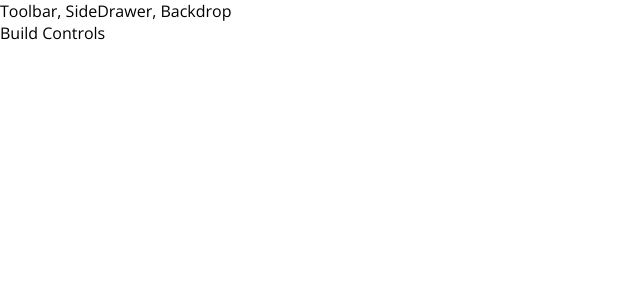
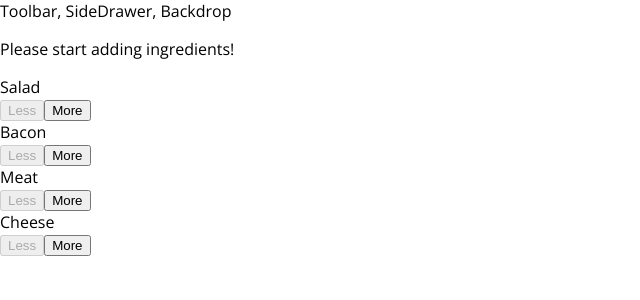
Before and after one commit to HuynhHongAn/React-Course-Burger-app, a React app: page / in a window 1280 px wide. Shown: the top 300 px of the page, without its empty margins (0-640 px from the left). Built offline with nearby package versions, Linux system fonts and the light colour scheme.

Commit message:
Add and Remove Ingredients

```diff
--- /dev/null
+++ b/src/components/Burger/BuildControls/BuildControl/BuildControl.css
@@ -0,0 +1,56 @@
+.BuildControl {
+  display: flex;
+  justify-content: space-between;
+  align-items: center;
+  margin: 5px 0;
+}
+
+.BuildControl button {
+  display: block;
+  font: inherit;
+  padding: 5px;
+  margin: 0 5px;
+  width: 80px;
+  border: 1px solid #AA6817;
+  cursor: pointer;
+  outline: none;
+}
+
+.BuildControl button:disabled {
+  background-color: #AC9980;
+  border: 1px solid #7E7365;
+  color: #ccc;
+  cursor: default;
+}
+
+.BuildControl button:hover:disabled {
+  background-color: #AC9980;
+  color: #ccc;
+  cursor: not-allowed;
+}
+
+.Label {
+  padding: 10px;
+  font-weight: bold;
+  width: 80px;
+}
+
+.BuildControl .Less {
+  background-color: #D39952;
+  color: white;
+}
+
+.BuildControl .More {
+  background-color: #8F5E1E;
+  color: white;
+}
+
+.BuildControl .Less:hover, .BuildControl .Less:active {
+  background-color: #DAA972;
+  color: white;
+}
+
+.BuildControl .More:hover,.BuildControl .More:active {
+  background-color: #99703F;
+  color: white;
+}
--- /dev/null
+++ b/src/components/Burger/BuildControls/BuildControl/BuildControl.js
@@ -0,0 +1,15 @@
+import React from 'react';
+
+import classes from './BuildControl.css';
+
+const buildControl = (props) => {
+  return (
+  <div className={classes.BuildControl}>
+    <div className={classes.Label}>{props.label}</div>
+    <button onClick={props.removed} className={classes.Less} disabled={props.disabled}>Less</button>
+    <button onClick={props.added} className={classes.More}>More</button>
+  </div>
+  );
+}
+
+export default buildControl;
--- /dev/null
+++ b/src/components/Burger/BuildControls/BuildControls.css
@@ -0,0 +1,12 @@
+.BuildControls {
+  width: 100%;
+  background-color: #cf8f2e;
+  display: flex;
+  flex-flow: column;
+  align-items: center;
+  box-shadow: 0 2px 1px #ccc;
+  margin: auto;
+  padding: 10px 0;
+
+
+}
--- /dev/null
+++ b/src/components/Burger/BuildControls/BuildControls.js
@@ -0,0 +1,29 @@
+import React from 'react';
+
+import classes from './BuildControls.css';
+import BuildControl from './BuildControl/BuildControl';
+
+const controls = [
+  {label: 'Salad', type: 'salad'},
+  {label: 'Bacon', type: 'bacon'},
+  {label: 'Meat', type: 'meat'},
+  {label: 'Cheese', type: 'cheese'}
+];
+
+const buildControls = (props) => {
+
+  return (
+    <div className={classes.BuildControls}>
+      {controls.map(ctrl => (
+        <BuildControl
+          key={ctrl.label}
+          label={ctrl.label}
+          added={() => props.ingredientAdded(ctrl.type)}
+          removed={() => props.ingredientRemoved(ctrl.type)}
+          disabled={props.disabled[ctrl.type]}/>
+      ))}
+    </div>
+  );
+}
+
+export default buildControls;
--- a/src/components/Burger/Burger.js
+++ b/src/components/Burger/Burger.js
@@ -3,13 +3,20 @@
 import BurgerIngredient from './BurgerIngredient/BurgerIngredient';
 
 const burger = (props) => {
-  const transformedIngredients = Object.keys(props.ingredients)
+  let transformedIngredients = Object.keys(props.ingredients)
     .map(igKey => { //This is the value of keys, i.e: meat, cheese, salad and bacon.
       return [...Array(props.ingredients[igKey])].map((_, i) => {
         //Array(3): Create an array with 3 empty object
         return <BurgerIngredient key={igKey + i} type={igKey}></BurgerIngredient>
       });
+    })
+    .reduce((arr, el) => {
+      return arr.concat(el);
     });
+
+  if (transformedIngredients.length === 0){
+    transformedIngredients = <p>Please start adding ingredients!</p>
+  }
   return (
     <div className={classes.Burger}>
       <BurgerIngredient type="bread-top"/>
--- a/src/containers/BurgerBuilder/BurgerBuilder.js
+++ b/src/containers/BurgerBuilder/BurgerBuilder.js
@@ -1,6 +1,14 @@
 import React, {Component} from 'react';
 import Aux from '../../hoc/Aux';
-import Burger from '../../components/Burger/Burger'
+import Burger from '../../components/Burger/Burger';
+import BuildControls from '../../components/Burger/BuildControls/BuildControls';
+
+const INGREDIENT_PRICES = {
+  salad: 0.5,
+  cheese: 0.4,
+  meat: 1.3,
+  bacon: 0.7
+};
 
 class BurgerBuilder extends Component {
   // constructor (props) {
@@ -9,20 +17,72 @@
   // }
 
   state = {
-    ingredients :{
-      salad: 1,
-      bacon: 1,
-      cheese: 2,
-      meat: 2
-    }
+    ingredients: {
+      salad: 0,
+      bacon: 0,
+      cheese: 0,
+      meat: 0
+    },
+    totalPrice: 4
 
   }
 
+  addIngredientHandler = (type) => {
+    const oldCount = this.state.ingredients[type];
+    const updatedCount = oldCount + 1;
+    const updatedIngredients = {
+      ...this.state.ingredients
+    }
+    updatedIngredients[type] = updatedCount;
+    const priceAddition = INGREDIENT_PRICES[type];
+    const oldPrice = this.state.totalPrice;
+    const newPrice = oldPrice + priceAddition;
+
+    this.setState({
+      ingredients: updatedIngredients,
+      totalPrice: newPrice
+    });
+
+  }
+
+  removeIngredientHandler = (type) => {
+    const oldCount = this.state.ingredients[type];
+    if (oldCount <= 0){
+      return;
+    }
+    const updatedCount = oldCount - 1;
+    const updatedIngredients = {
+      ...this.state.ingredients
+    }
+    updatedIngredients[type] = updatedCount;
+    const priceDeduction = INGREDIENT_PRICES[type];
+    const oldPrice = this.state.totalPrice;
+    const newPrice = oldPrice - priceDeduction;
+
+    this.setState({
+      ingredients: updatedIngredients,
+      totalPrice: newPrice
+    });
+  }
+
+
   render () {
+
+    const disabledInfo = {
+      ...this.state.ingredients
+    };
+
+    for(let key in disabledInfo){
+      disabledInfo[key] = disabledInfo[key] <= 0;
+    }
+
     return (
       <Aux>
         <Burger ingredients={this.state.ingredients}></Burger>
-        <div>Build Controls</div>
+        <BuildControls
+          ingredientAdded={this.addIngredientHandler}
+          ingredientRemoved={this.removeIngredientHandler}
+          disabled={disabledInfo}/>
       </Aux>
     );
   }
```
